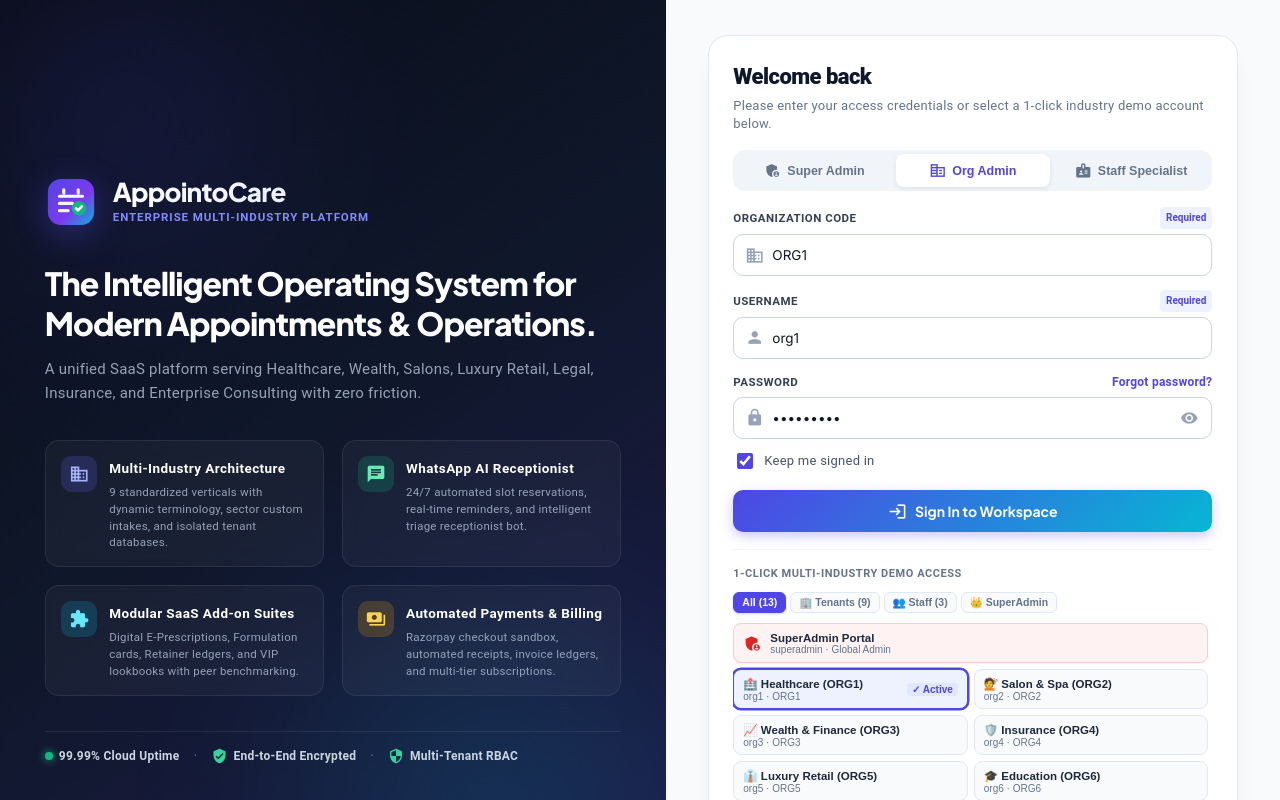
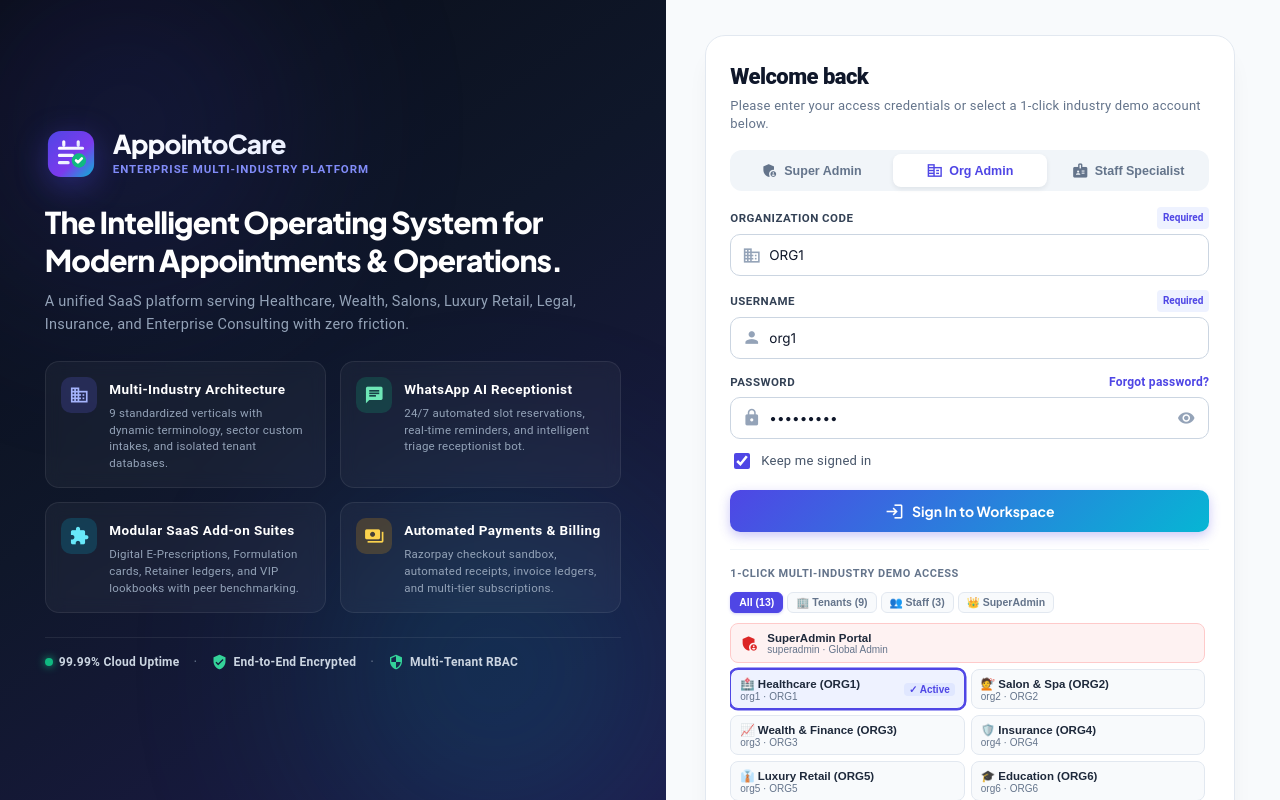
Before and after one commit to vjamalpure/AppointoCare, an Angular app in the folder appointocare-frontend/: page /login in a window 1280 px wide. Built offline with nearby package versions, Linux system fonts and the light colour scheme; no server answers.

Commit message:
fix(ui): freeze showcase column dimensions and scrollbar gutter to eliminate left layout shift

```diff
--- a/appointocare-frontend/src/app/auth/login/login.component.scss
+++ b/appointocare-frontend/src/app/auth/login/login.component.scss
@@ -1,25 +1,33 @@
 .login-page-container {
   display: flex;
-  min-height: 100vh;
+  height: 100vh;
+  max-height: 100vh;
   width: 100%;
   max-width: 100vw;
   background: #0f172a;
-  overflow-x: hidden;
+  overflow: hidden;
+  position: relative;
 }
 
 /* ==========================================================================
    Left Column: Product & Technology Showcase
    ========================================================================== */
 .showcase-column {
-  flex: 1 1 52%;
+  flex: 0 0 52%;
+  width: 52%;
+  max-width: 52%;
+  height: 100vh;
+  max-height: 100vh;
   background: linear-gradient(145deg, #090d16 0%, #0f172a 45%, #1e1b4b 100%);
   position: relative;
-  overflow: hidden;
+  overflow-y: auto;
+  overflow-x: hidden;
   display: flex;
   flex-direction: column;
   justify-content: center;
-  padding: clamp(2rem, 3.2vw, 4rem) clamp(2rem, 3.5vw, 4.5rem);
+  padding: clamp(1.75rem, 2.8vw, 3.5rem) clamp(2rem, 3.5vw, 4.5rem);
   color: #ffffff;
+  box-sizing: border-box;
 
   @media (max-width: 1024px) {
     display: none;
@@ -54,13 +62,14 @@
   position: relative;
   z-index: 10;
   max-width: 620px;
+  width: 100%;
 }
 
 .showcase-brand {
   display: flex;
   align-items: center;
   gap: 16px;
-  margin-bottom: 2.5rem;
+  margin-bottom: 1.75rem;
 
   .brand-logo-large {
     width: 52px;
@@ -99,30 +108,30 @@
 }
 
 .showcase-headline {
-  margin-bottom: 2.5rem;
+  margin-bottom: 1.75rem;
 
   h2 {
-    font-size: 32px;
+    font-size: 30px;
     font-weight: 800;
     color: #ffffff;
     line-height: 1.25;
     letter-spacing: -0.03em;
-    margin-bottom: 1rem;
+    margin-bottom: 0.85rem;
     font-family: var(--font-display);
   }
 
   p {
-    font-size: 15px;
+    font-size: 14.5px;
     color: #94a3b8;
-    line-height: 1.6;
+    line-height: 1.55;
   }
 }
 
 .capabilities-list {
   display: grid;
   grid-template-columns: 1fr 1fr;
-  gap: 1.25rem;
-  margin-bottom: 2.5rem;
+  gap: 1rem;
+  margin-bottom: 1.75rem;
 }
 
 .cap-card {
@@ -232,7 +241,11 @@
    Right Column: Authentication Hub
    ========================================================================== */
 .auth-column {
-  flex: 1 1 48%;
+  flex: 0 0 48%;
+  width: 48%;
+  max-width: 48%;
+  height: 100vh;
+  max-height: 100vh;
   background: #f8fafc;
   display: flex;
   flex-direction: column;
@@ -241,7 +254,9 @@
   padding: 1.5rem 1.25rem;
   position: relative;
   overflow-y: auto;
-  min-height: 100vh;
+  overflow-x: hidden;
+  box-sizing: border-box;
+  scrollbar-gutter: stable;
 }
 
 .auth-card-wrapper {
```
